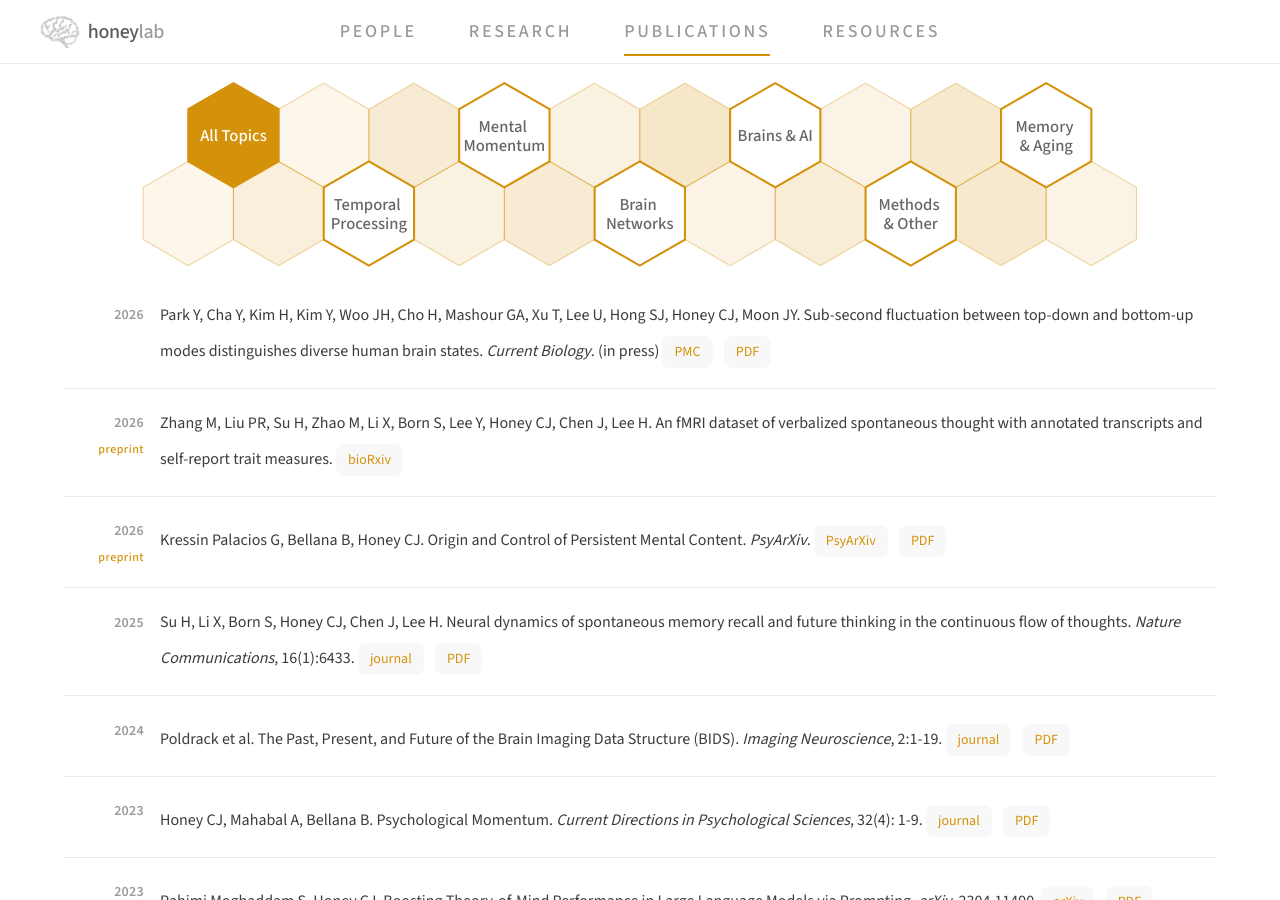
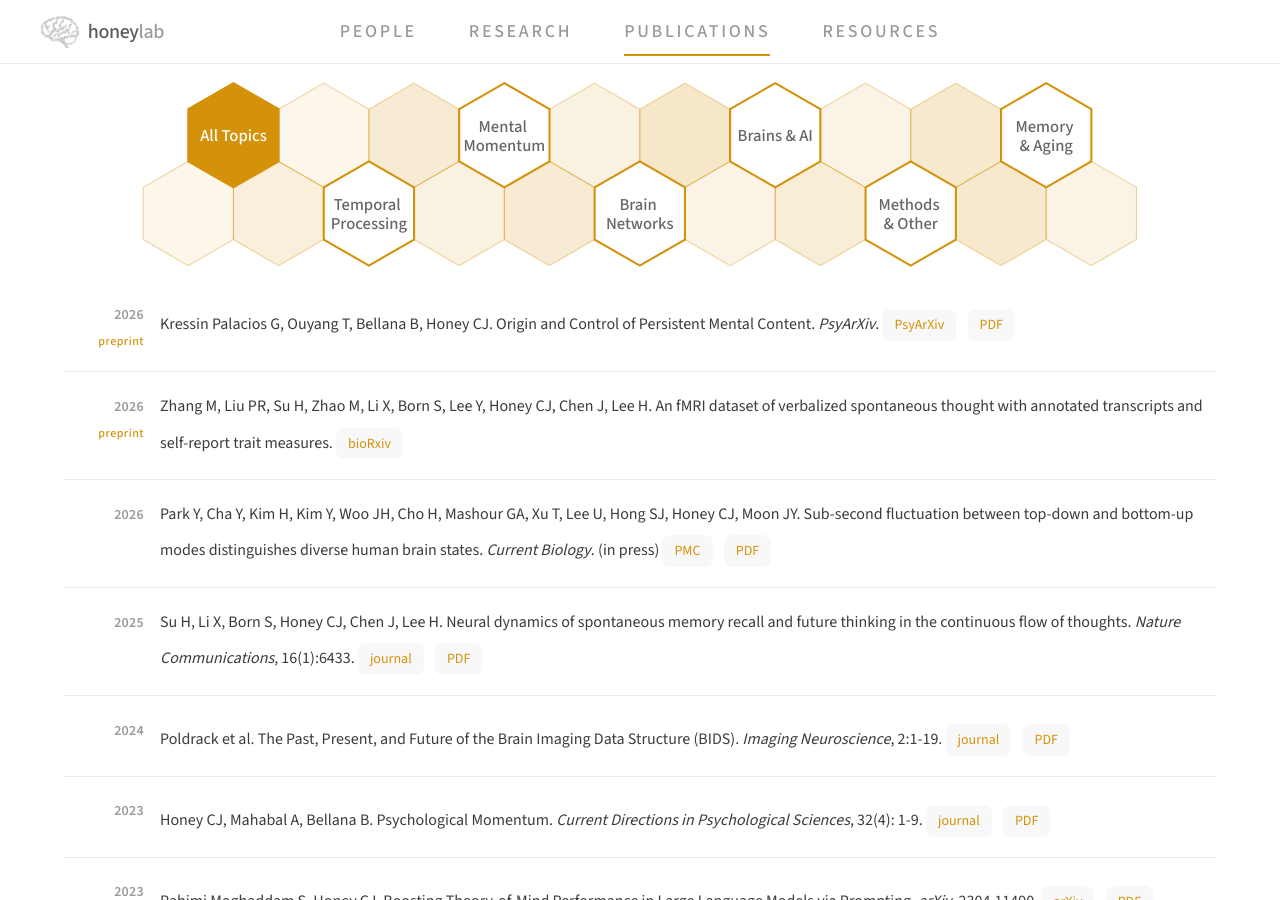
Before and after one commit to HLab/honeylab.org, a Jekyll site: the page built from publications.md, in a window 1280 px wide and 900 px high. Built offline with Jekyll 4.4.1, drawn with Linux system fonts in a browser that asks for light colours.

Commit message:
Add missing author and date-based ordering to publications
Tools: Claude Code

```diff
--- a/_data/publications.yml
+++ b/_data/publications.yml
@@ -1,5 +1,6 @@
-- authors: Kressin Palacios G, Bellana B, Honey CJ
+- authors: Kressin Palacios G, Ouyang T, Bellana B, Honey CJ
   year: '2026'
+  date: '2026-06-01'
   status: preprint
   title: Origin and Control of Persistent Mental Content
   journal: PsyArXiv
@@ -11,6 +12,7 @@
     url: pdfs/kressin-palacios_etal_honey_preprint_2026.pdf
 - authors: Zhang M, Liu PR, Su H, Zhao M, Li X, Born S, Lee Y, Honey CJ, Chen J, Lee H
   year: '2026'
+  date: '2026-05-12'
   status: preprint
   title: An fMRI dataset of verbalized spontaneous thought with annotated transcripts and self-report trait measures
   tags: [momentum, memory-aging]
@@ -19,6 +21,7 @@
     url: https://www.biorxiv.org/content/10.64898/2026.05.12.724488v1.abstract
 - authors: Park Y, Cha Y, Kim H, Kim Y, Woo JH, Cho H, Mashour GA, Xu T, Lee U, Hong SJ, Honey CJ, Moon JY
   year: '2026'
+  date: '2026-03-01'
   title: Sub-second fluctuation between top-down and bottom-up modes distinguishes diverse human brain states
   journal: Current Biology
   note: in press
--- a/publications.md
+++ b/publications.md
@@ -68,7 +68,10 @@ description: Honey Lab publications - research papers on brain connectivity, tem
             </text>
           </g>
         </svg>
-        {% assign sorted_pubs = site.data.publications | sort: "year" | reverse %}
+        {% comment %} Entries with an explicit `date` are ordered by it (newest first); the rest fall back to year order. {% endcomment %}
+        {% assign dated_pubs = site.data.publications | where_exp: "pub", "pub.date" | sort: "date" | reverse %}
+        {% assign undated_pubs = site.data.publications | where_exp: "pub", "pub.date == nil" | sort: "year" | reverse %}
+        {% assign sorted_pubs = dated_pubs | concat: undated_pubs %}
         <ul class="pub-list">
             {% for pub in sorted_pubs %}
                 {% include publication-entry.html pub=pub %}
```
